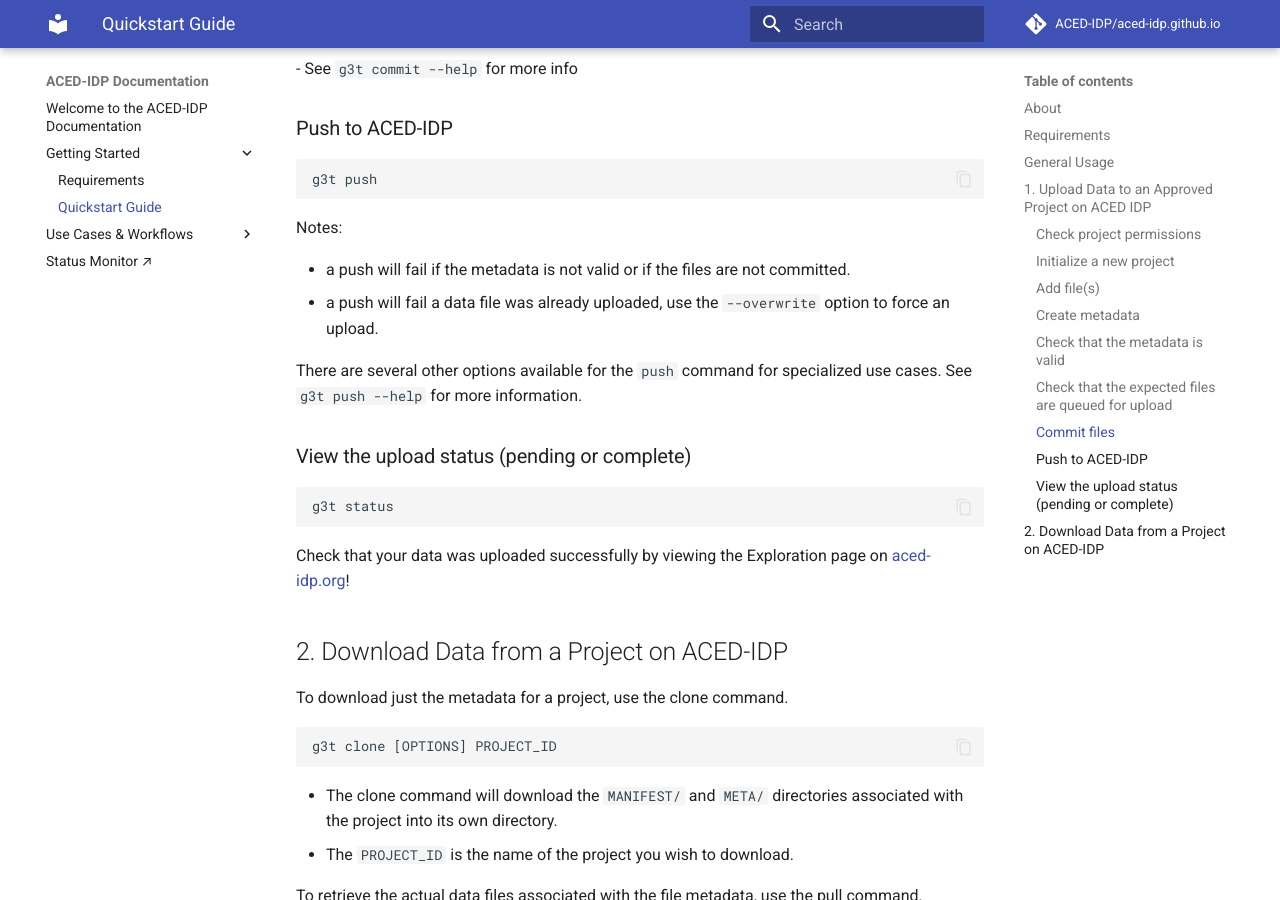
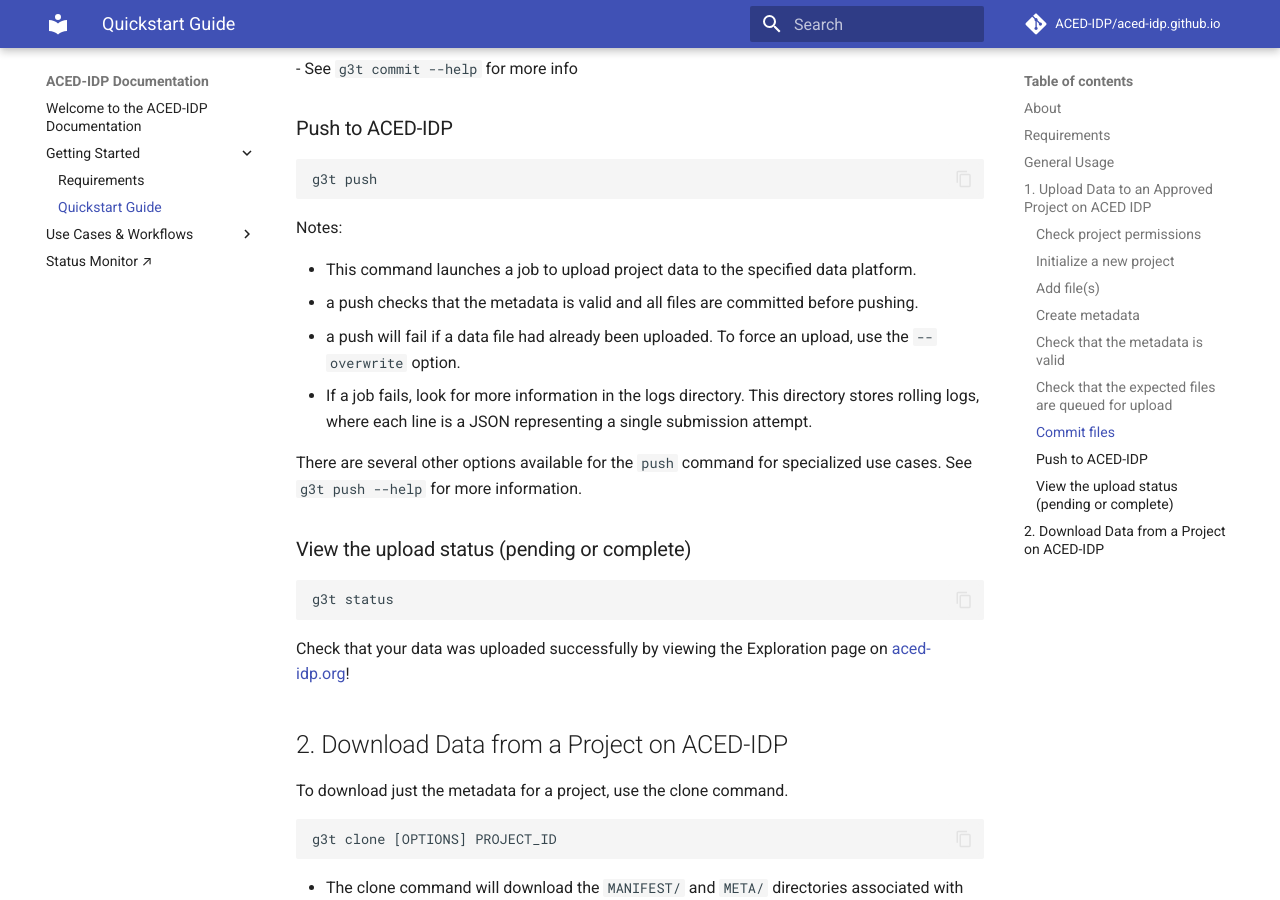
Before and after one commit to ACED-IDP/aced-idp.github.io, an MkDocs documentation site: the page built from docs/workflows/quick-start-guide.md, in a window 1280 px wide and 900 px high, scrolled down 3866 px. Built offline with MkDocs 1.6.1 and Material for MkDocs 9.7.7, drawn with Linux system fonts in a browser that asks for light colours; comment, search, counter and statistics services are not loaded.

Commit message:
add info on g3t push logs

```diff
--- a/docs/workflows/quick-start-guide.md
+++ b/docs/workflows/quick-start-guide.md
@@ -154,8 +154,10 @@
 
 Notes:
 
-* a push will fail if the metadata is not valid or if the files are not committed.
-* a push will fail a data file was already uploaded, use the `--overwrite` option to force an upload.
+* This command launches a job to upload project data to the specified data platform.
+* a push checks that the metadata is valid and all files are committed before pushing.
+* a push will fail if a data file had already been uploaded. To force an upload, use the `--overwrite` option.
+* If a job fails, look for more information in the logs directory. This directory stores rolling logs, where each line is a JSON representing a single submission attempt.
 
 There are several other options available for the `push` command for specialized use cases. See `g3t push --help` for more information.
 
```
